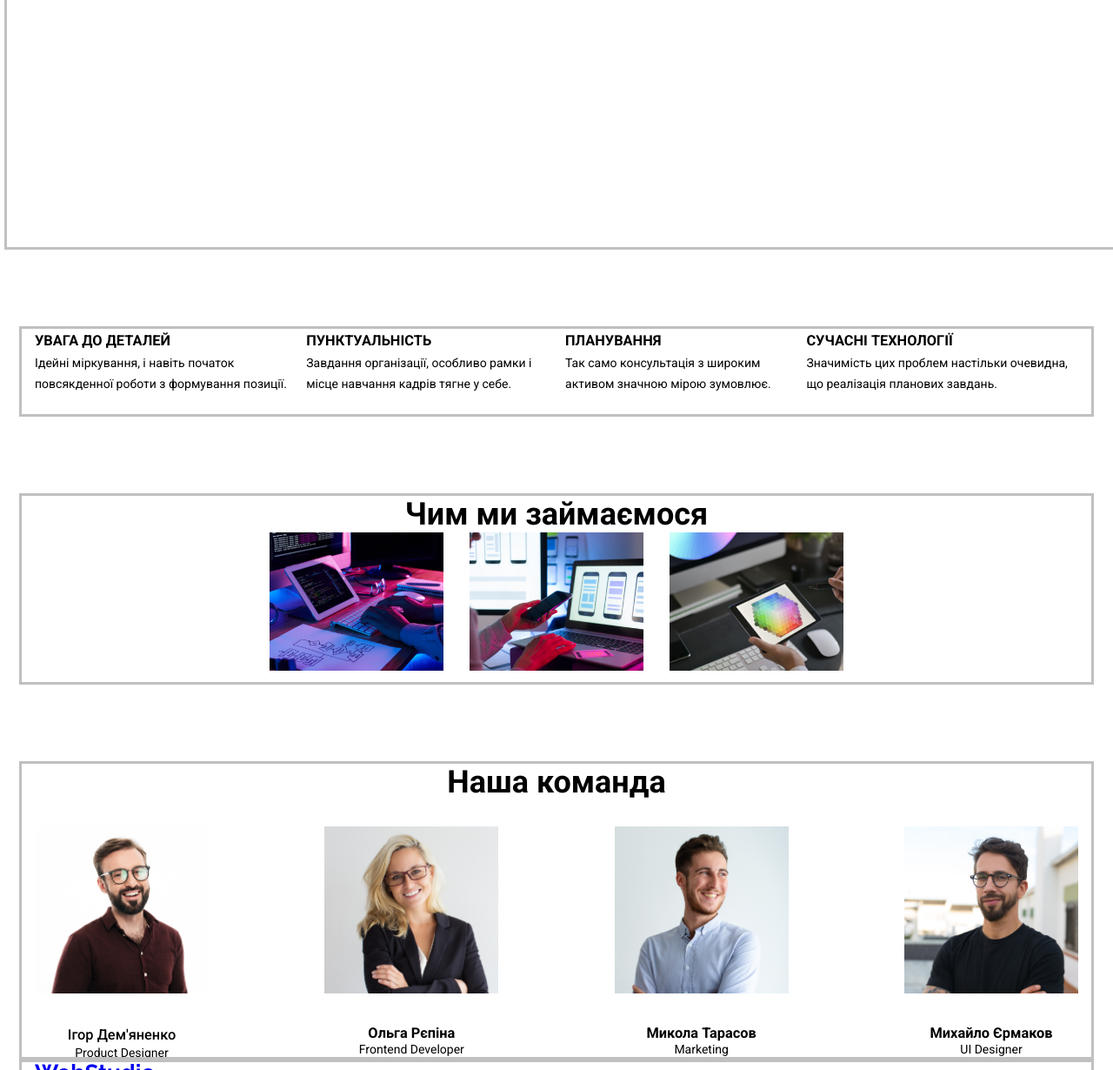
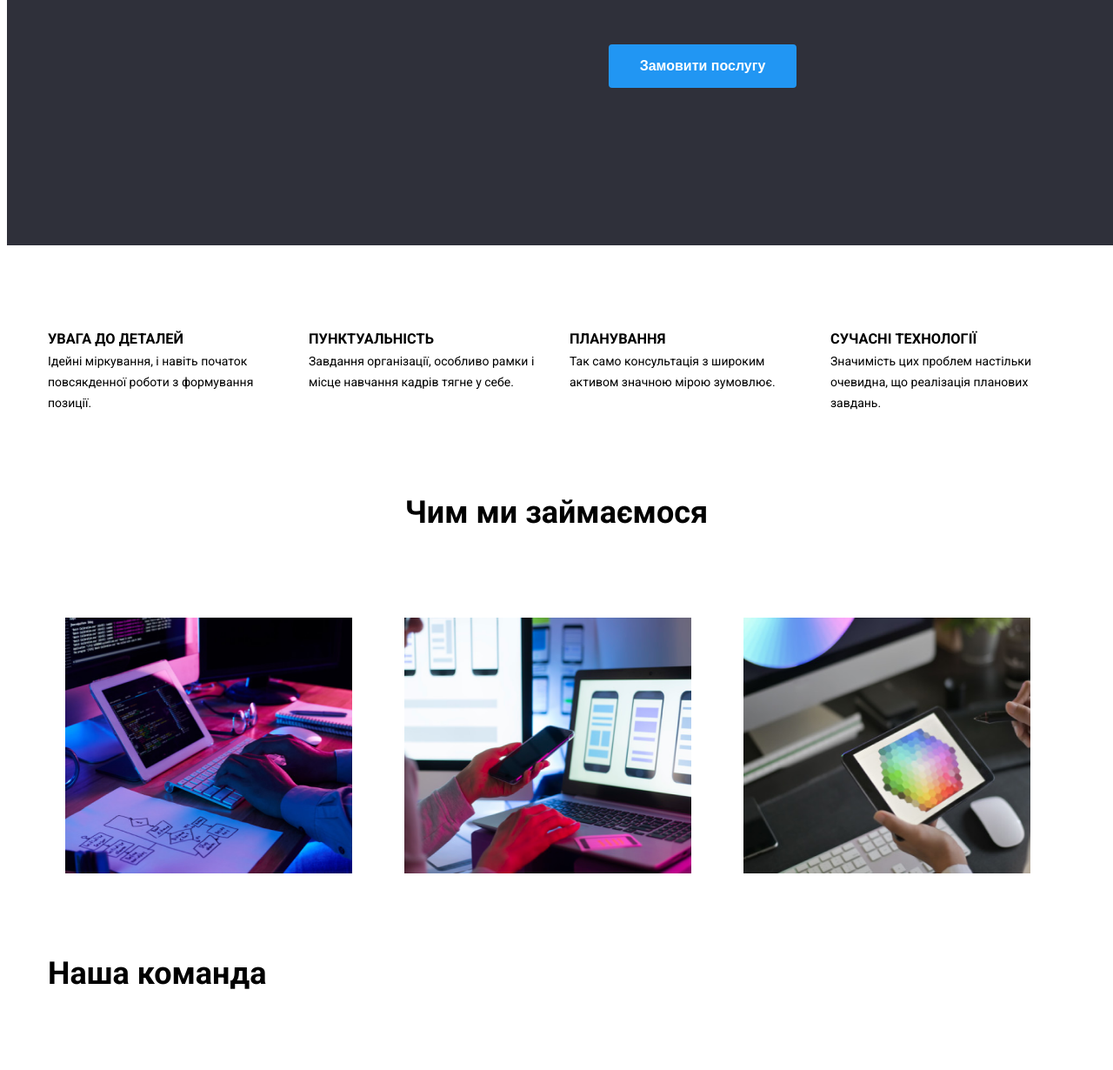
Before and after one commit to KovalcnukArtem/Webstudio-hw-13, a plain HTML site: page index.html in a window 1280 px wide. Shown: the part 404-1634 px from the top of the page at 87% size. Drawn offline with Linux system fonts and the light colour scheme.

Commit message:
Update style.css

```diff
--- a/css/style.css
+++ b/css/style.css
@@ -9,13 +9,12 @@
   --fifth-color: #000000;
 }
 .container {
-  width: 1230px;
+  width: 1200px;
   height: 100%;
   padding-left: 15px;
   padding-right: 15px;
   margin-left: auto;
   margin-right: auto;
-  outline: 3px solid silver;
 }
 
 body {
@@ -33,28 +32,57 @@ body {
 .header-nav-link {
   font-weight: 500;
   line-height: calc(16 / 14);
+  color: #000000;
 }
 .header-contact-link {
   font-weight: 500;
   font-size: 14px;
   line-height: calc(16 / 14);
+  color: #757575;
 }
+
+a:hover {
+  color: #2196f3; /* Синій колір при наведенні */
+}
+
 .hero-flex {
   text-align: center;
   width: 1600px;
-  height: 600px;
-  padding-left: 15px;
-  padding-right: 15px;
+  height: 598px;
+  background-color: #2F303A;
 }
+
 .hero-title {
   font-weight: 900;
   font-size: 44px;
-  line-height: calc(129 / 44);
+  line-height: calc(129 / 44)  ;
+  color: #ffffff;
+  padding-top: 150px;
+  padding-bottom: 34px;
 }
 .hero-button {
   font-weight: 700;
   font-size: 16px;
   line-height: calc(30 / 16);
+  padding-top: 19px;
+  padding-bottom: 20px;
+  padding-left: 33px;
+  padding-right: 33px;
+}
+.hero-button {
+  height: 50px;
+  width: 216px;
+  margin-top: 30px;
+  background-color: #2196f3; /* Голубий колір */
+  border-radius: 4px; /* Заокруглені краї */
+  color: white; /* Колір тексту */
+  padding: 10px 20px; /* Відступи */
+  border: none; /* Відсутність рамки */
+  cursor: pointer; /* Зміна курсору при наведенні */
+}
+.business {
+  display: block;
+  line-height: 34px;
 }
 .advantages-headline {
   font-weight: 700;
@@ -69,7 +97,7 @@ body {
   font-size: 36px;
   line-height: calc(42 / 36);
 }
-.team-headline-two {
+.team-name {
   font-weight: 500;
   line-height: calc(19 / 14);
 }
@@ -85,12 +113,7 @@ body {
 .footer-item-text {
   line-height: calc(21 / 14);
 }
-.header-contact-link {
-  font-family: "Raleway";
-  font-weight: 700;
-  font-size: 26px;
-  line-height: calc(31 / 26);
-}
+
 .header-contact-item {
   font-weight: 500;
   line-height: calc(16 / 14);
@@ -135,6 +158,8 @@ body {
   margin-top: 94px;
 }
 
+/* Секція "PORTFOLIO" */
+
 .container-two {
   width: 1230px;
   height: 100%;
@@ -154,41 +179,42 @@ body {
   margin-top: 94px;
 }
 
+
+/* Секція "HEADER" */
+
 .header-flex {
   display: flex;
   justify-content: space-between; /* Розташовує всі елементи в ряду, рівномірно розподіляючи простір між ними */
   align-items: center; /* Вирівнює елементи по центру по вертикалі */
 }
-
 .header-navigation {
   display: flex; /* Встановлюємо flex для навігаційного меню */
 }
-
 .header-contact-list {
   display: flex; /* Встановлюємо flex для списку контактів */
 }
-
 .header-nav-list, .header-contact-list {
   list-style: none; /* Відключаємо маркери списку */
   margin: 0; /* Відключаємо зовнішні відступи */
   padding: 0; /* Відключаємо внутрішні відступи */
 }
-
 .header-nav-item, .header-contact-item {
   margin-left: 15px; /* Додаємо зовнішній відступ між елементами */
 }
-
 .header-logo {
   margin-right: auto; /* Відштовхуємо логотип від правого краю, роблячи інші елементи ряду розтяжними */
 }
-
 .header-nav-list {
   display: flex;
   margin-top: 9px;
-  margin-left: 80px;
+  margin-left: 94px;
+  padding-right: px;
+}
+.header-nav-link {
+  margin-right: 53px;
 }
 .header-logo {
-  margin-left: 50px;
+  margin: auto;
 }
 .header {
   height: 80px;
@@ -196,67 +222,99 @@ body {
 .header-contact-list {
   margin-right: 50px;
 }
+.header-contact-link {
+  margin-right: 52px;
+}
+
+
+/* Секція "ADVANTAGES" */
+
 .advantages-list {
   display: flex;
-
+}
+.advantages-text {
+  height: 98px;
+  width: 270px;
+  margin-right: 30px;
 }
 .advantages {
   height: 98px;
   line-height: 1.71;
 }
-.examples-headline{
-  text-align: center; /* Центруємо текст у секції */
+
+
+/* Секція "EXAMPLES" */
+
+.examples {
+  text-align: center;
+}
+.examples-list {
+  display: flex;
+  justify-content: center; /* Центруємо картинки горизонтально */
+  margin-top: 50px;
+  list-style: none; /* Відключаємо маркери списку */
+  padding: 0; /* Знімаємо внутрішні відступи */
+}
+.examples-item {
+  margin-right: 30px; /* Відступ між картинками */
+}
+.examples-img {
+  margin-top: 50px;
+  width: 370px; /* Задаємо ширину картинок */
+  height: 294px; /* Задаємо висоту картинок */
+}
+.examples-img {
+  display: flex;
+  height: 294px;
+  width: 370px;
+  padding-right: 30px;
+  margin-left: 20px;
 }
 
 
-.examples-img {
-  margin-right: 30px; /* Встановлюємо відступ між картинками */
+/* Секція "TEAM" */
+
+
+.team-flex {
+  display: flex;
+  height: 600px;
+  width: 1600px;
+  background-color: #F5F4FA
+}
+.team-list {
+  display: flex;
+}
+.team-item {
+  text-align: center; /* Центруємо текст підпису */
 
 }
 
-.examples-list {
-  display: flex;
-  margin-left: 270px;
+.team-img {
+  margin-left: auto;
+  margin-right: 30px;
+  margin-top: 186px;
+  margin-bottom: 30px; /* Встановлюємо відстань між картинками та підписами */
+  height: 260px;
+  width: 270px;
+}
+.team-list {
+  margin-top: 50px;
+  margin-bottom: 94px;
 }
 
-.examples {
-  text-align: center; /* Центруємо текст у секції */
+
+
+/* Доповнення до лінків */
+
+.studio {
+  color: #000000;
+}
+.header-logo {
+  color: #2196f3;
 }
 
-.examples-content {
-  margin-top: 30px; /* Встановлюємо відстань зверху */
+
+/* Секція "FOOTER" */
+.footer-flex {
+
 }
-
-.examples-images {
-  display: flex; /* Встановлюємо flex для рядка картинок */
-  justify-content: space-between; /* Рівномірно розподіляємо простір між картинками */
-  margin-top: 30px; /* Встановлюємо відстань зверху */
-}
-
-.examples-item {
-  text-align: center; /* Центруємо текст підпису */
-}
-
-.examples-img {
-  margin-bottom: 10px; /* Встановлюємо відстань між картинками та підписами */
-}
-
-.team {
-  text-align: center; /* Центруємо текст у секції */
-}
-
-.team-list {
-  display: flex; /* Встановлюємо flex для рядка картинок */
-  justify-content: space-between; /* Рівномірно розподіляємо простір між картинками */
-  margin-top: 30px; /* Встановлюємо відстань зверху */
-  padding: 0; /* Відключаємо внутрішні відступи */
-  list-style: none; /* Відключаємо маркери списку */
-}
-
-.team-item {
-  text-align: center; /* Центруємо текст підпису */
-}
-
-.team-img {
-  margin-bottom: 34px; /* Встановлюємо відстань між картинками та підписами */
-}
```
